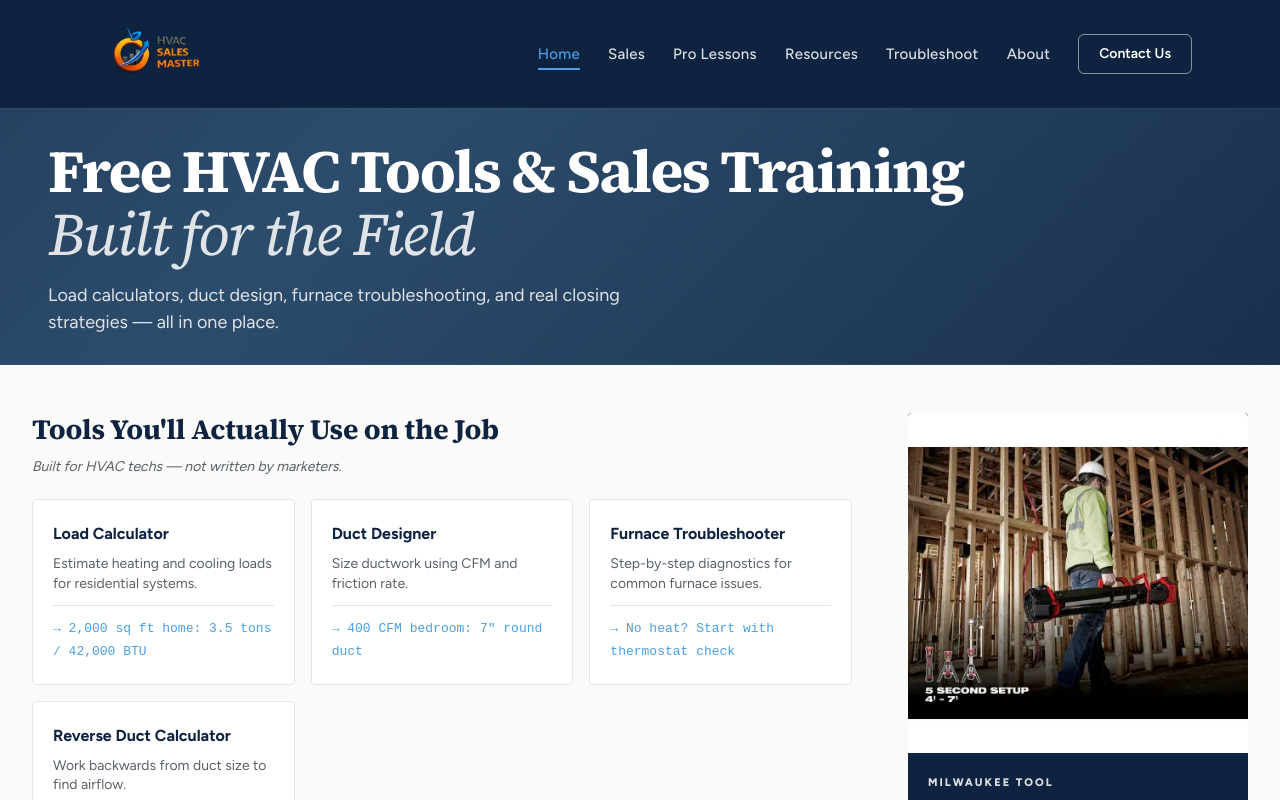
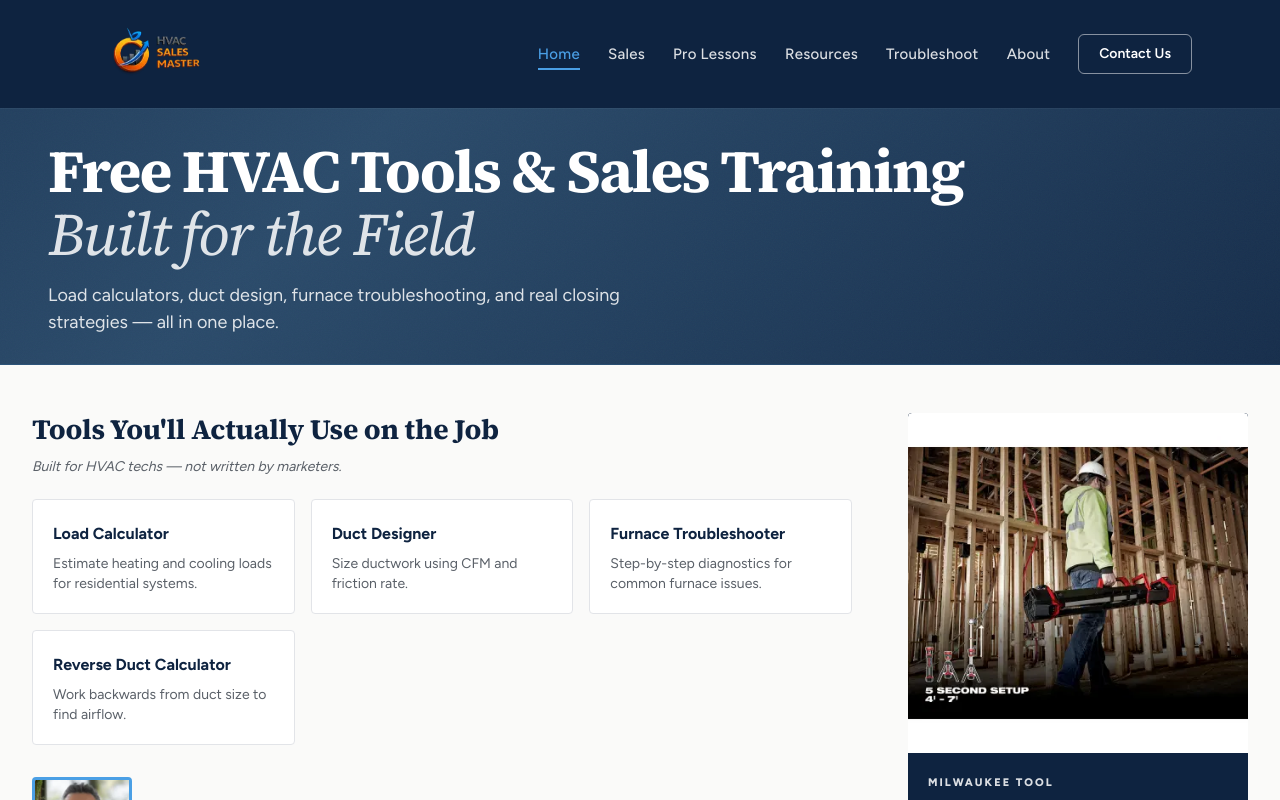
Before and after one commit to Ishack94/HVAC-sales-master, a React (Vite) app: page / in a window 1280 px wide. Shown: the top 800 px of the page. Built offline with nearby package versions, Linux system fonts and the light colour scheme.

Commit message:
Remove monospace sample output lines from tool cards

```diff
--- a/src/pages/Home.jsx
+++ b/src/pages/Home.jsx
@@ -189,22 +189,18 @@ export default function Home() {
               <Link to="/resources/hvac-load-calculator" className={styles.toolCard}>
                 <p className={styles.toolCardTitle}>Load Calculator</p>
                 <p className={styles.toolCardDesc}>Estimate heating and cooling loads for residential systems.</p>
-                <p className={styles.toolCardSample}>→ 2,000 sq ft home: 3.5 tons / 42,000 BTU</p>
               </Link>
               <Link to="/resources/duct-design-calculator" className={styles.toolCard}>
                 <p className={styles.toolCardTitle}>Duct Designer</p>
                 <p className={styles.toolCardDesc}>Size ductwork using CFM and friction rate.</p>
-                <p className={styles.toolCardSample}>→ 400 CFM bedroom: 7" round duct</p>
               </Link>
               <Link to="/troubleshoot" className={styles.toolCard}>
                 <p className={styles.toolCardTitle}>Furnace Troubleshooter</p>
                 <p className={styles.toolCardDesc}>Step-by-step diagnostics for common furnace issues.</p>
-                <p className={styles.toolCardSample}>→ No heat? Start with thermostat check</p>
               </Link>
               <Link to="/resources/reverse-duct-calculator" className={styles.toolCard}>
                 <p className={styles.toolCardTitle}>Reverse Duct Calculator</p>
                 <p className={styles.toolCardDesc}>Work backwards from duct size to find airflow.</p>
-                <p className={styles.toolCardSample}>→ 6" duct at 0.1" WC: ~210 CFM</p>
               </Link>
             </div>
           </div>
--- a/src/pages/Home.module.css
+++ b/src/pages/Home.module.css
@@ -59,15 +59,6 @@
   font-size: 16px;
   color: #0e2340;
   margin: 0 0 6px;
-}
-
-.toolCardSample {
-  font-family: 'Courier New', monospace;
-  font-size: 13px;
-  color: #4a9fe5;
-  margin: 12px 0 0;
-  padding-top: 12px;
-  border-top: 1px solid #e2e4e8;
 }
 
 .toolCardDesc {
```
